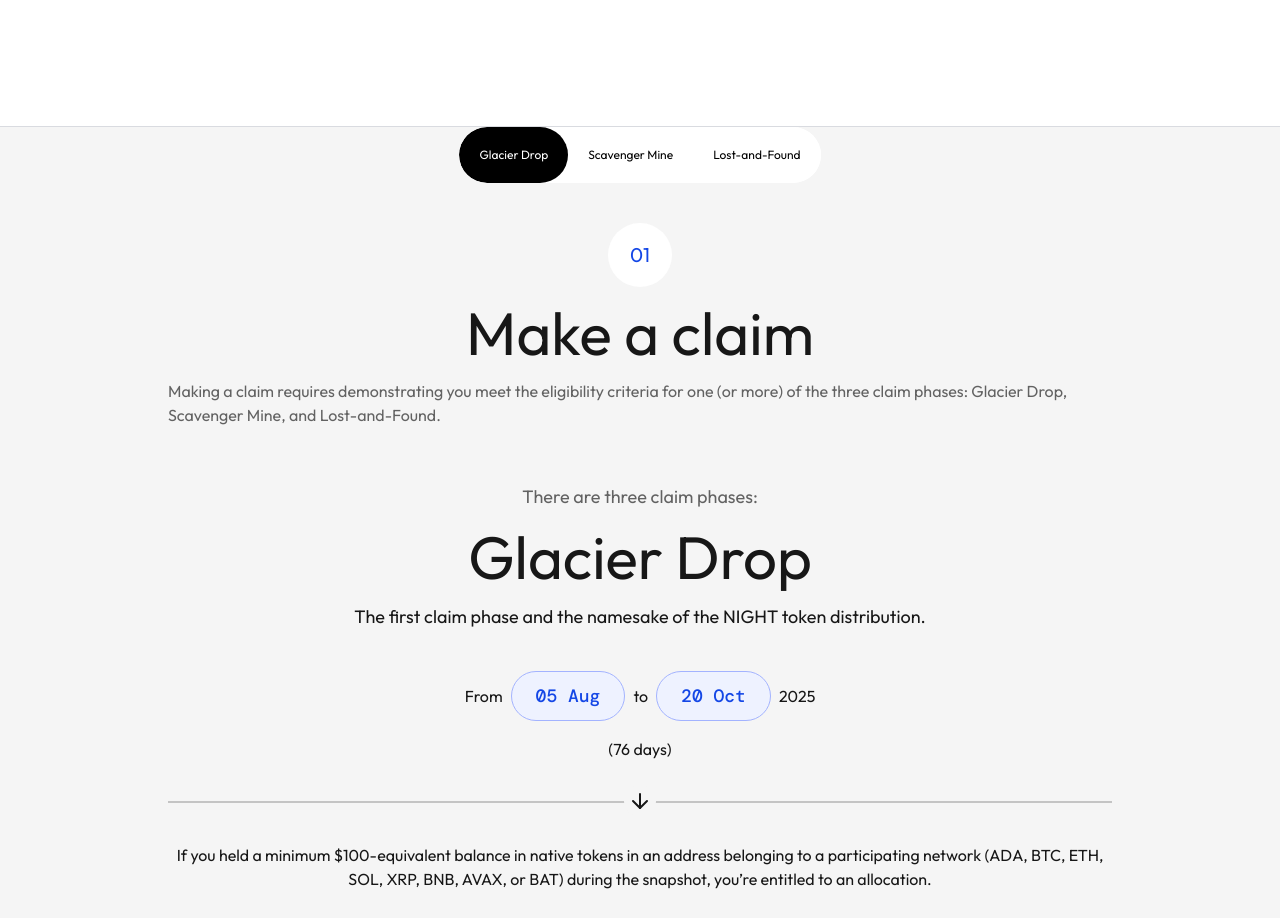
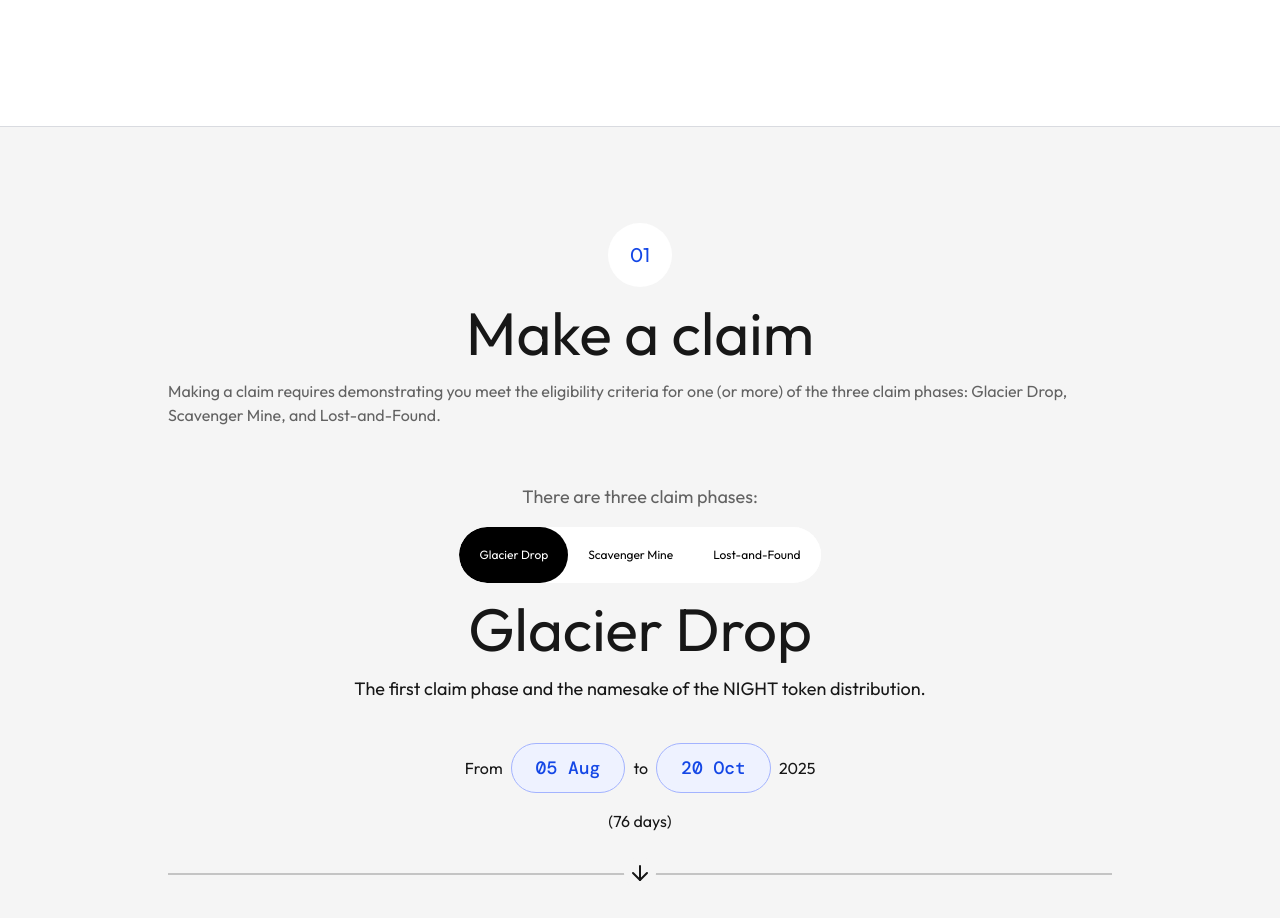
Before and after one commit to midnightddp/midnight, a Next.js app: page /how-to-get-night in a window 1280 px wide. Shown: the part 1192-2110 px from the top of the page. Built offline with nearby package versions, Linux system fonts and the light colour scheme; what @radix-ui/themes would draw is missing.

Commit message:
made minor changes

```diff
--- a/app/globals.css
+++ b/app/globals.css
@@ -43,6 +43,12 @@
 }
 
 @layer utilities {
+	.floating {
+		position: relative;
+		top: 0;
+		left: 0;
+		color: green;
+	}
 }
 
 body {
--- a/components/how-to-get-night/make-a-claim.tsx
+++ b/components/how-to-get-night/make-a-claim.tsx
@@ -26,7 +26,7 @@ function MakeAClaim() {
 					<p className="text-lg text-black/60">There are three claim phases:</p>
 
 					{/* 4. Removed 'sticky' and 'z-50' from the button group div */}
-					<div className="bg-white w-fit rounded-4xl flex justify-evenly items-center text-xs overflow-hidden absolute top-0 z-50">
+					<div className="bg-white w-fit rounded-4xl flex justify-evenly items-center text-xs overflow-hidden ">
 						{["Glacier Drop", "Scavenger Mine", "Lost-and-Found"].map(
 							(link, idx) => {
 								return (
--- a/package.json
+++ b/package.json
@@ -16,6 +16,7 @@
     "embla-carousel-react": "^8.6.0",
     "input-otp": "^1.4.2",
     "lucide-react": "^0.546.0",
+    "motion": "^12.23.24",
     "next": "15.5.5",
     "next-themes": "^0.4.6",
     "react": "19.1.0",
```
Also changed, not shown: 1 other file (tests, documents, lock files or other folders).
